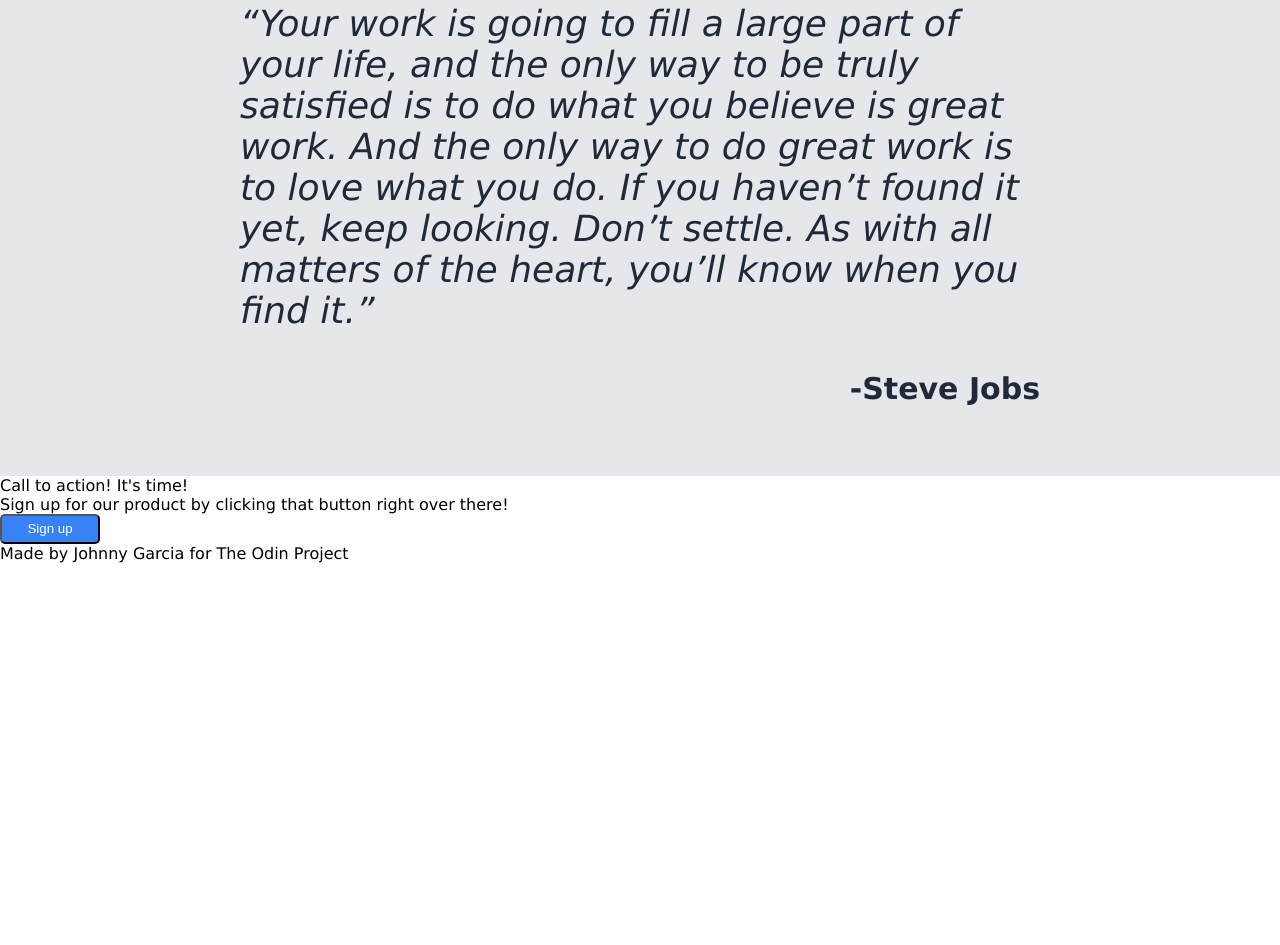
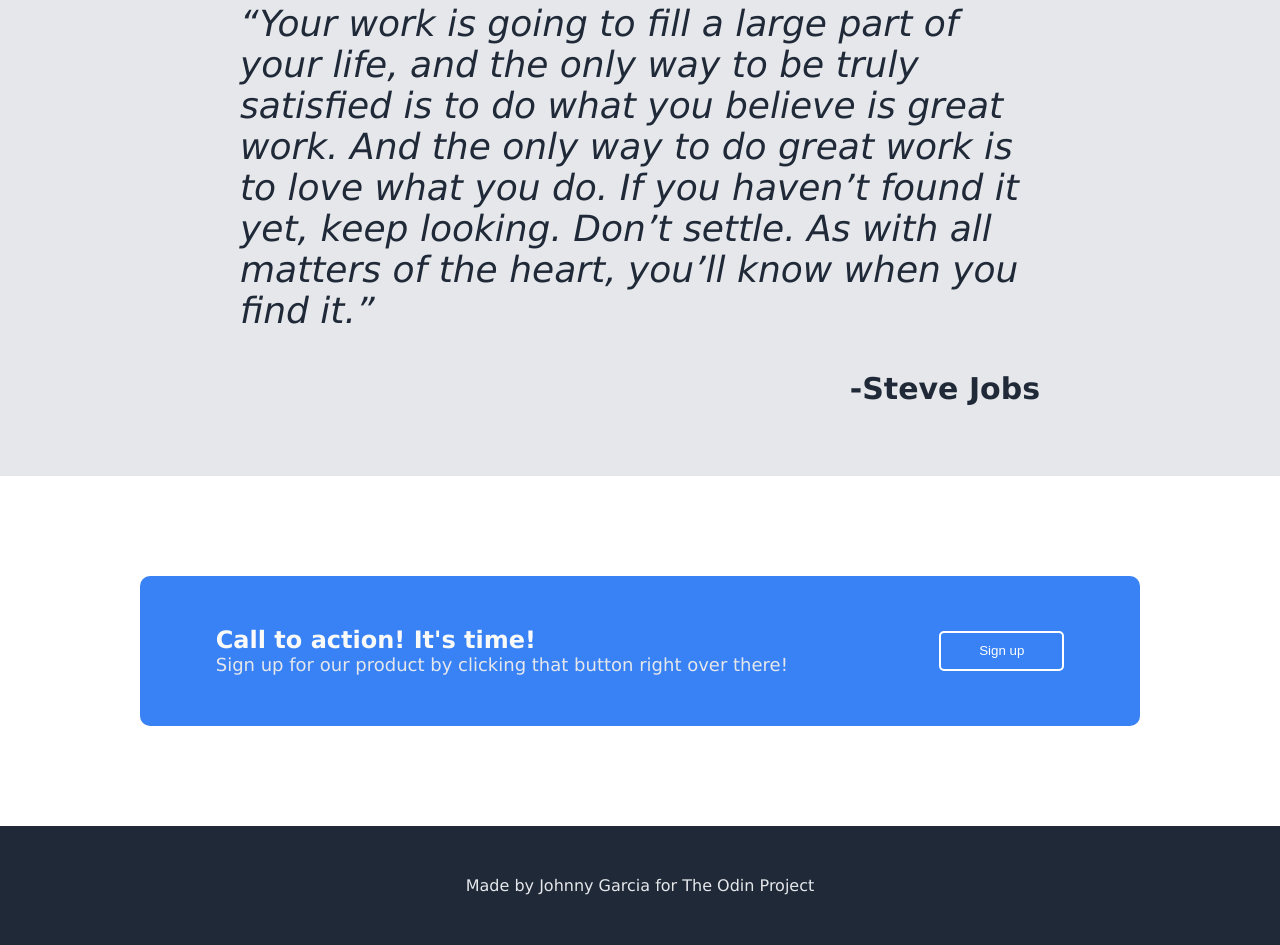
Before and after one commit to johnnyg07/odin_projects, a plain HTML site: page index.html in a window 1280 px wide. Shown: the part 924-1869 px from the top of the page. Before the commit the page ends 1487 px from the top, so only its background shows below. Drawn offline with Linux system fonts and the light colour scheme.

Commit message:
Final html and css. The last few sections were the easiest

```diff
--- a/index.html
+++ b/index.html
@@ -53,12 +53,21 @@
         </div>
     </div>
 
-    <div class="cta">
-        <div id="cta-head">Call to action! It's time!</div>
-        <div id="cta-text">Sign up for our product by clicking that button right over there!</div>
-        <div id="cta-button"><button>Sign up</button></div>
+    <div class="cta-wrapper">
+        <div class="cta">
+            <div class="cta-left">
+                <div id="cta-head">Call to action! It's time!</div>
+                <div id="cta-text">Sign up for our product by clicking that button right over there!</div>
+            </div>
+            <div class="cta-right">
+                <div id="cta-button"><button>Sign up</button></div>
+            </div>
+        </div>
     </div>
 
-    <div class="footer">Made by Johnny Garcia for The Odin Project</div>
+    <div class="footer">
+        <div id="footer-text">Made by Johnny Garcia for The Odin Project</div>
+    </div>
+
 </body>
 </html>
--- a/style.css
+++ b/style.css
@@ -19,7 +19,8 @@ a {
 }
 
 #hero-text,
-a {
+a,
+#cta-text {
     font-size: 18px;
     color: #E5E7EB;
 }
@@ -28,12 +29,13 @@ button {
     background-color: #3882F6;
     color: white;
     border-radius: 5px;
-    height: 30px;
-    width: 100px;
+    height: 40px;
+    width: 125px;
     text-align: center;
 }
 
-#logo{
+#logo,
+#cta-head {
     color: #F9FAF8;
     font-size: 24px;
     font-weight: bold;
@@ -144,3 +146,38 @@ h4 {
 }
 
 /* Call to Action Section */
+
+.cta-wrapper {
+    display: flex;
+    justify-content: center;
+    align-content: center;
+}
+
+.cta {
+    background-color: #3882F6;
+    display: flex;
+    justify-content: space-around;
+    align-items: center;
+    height: 150px;
+    width: 1000px;
+    margin: 100px;
+    border-radius: 10px;
+}
+
+#cta-button button {
+    border: 2px solid white;
+}
+
+/*Footer Section */
+
+.footer {
+    background-color: #1F2937;
+    display: flex;
+    justify-content: center;
+    align-items: center;
+}
+
+#footer-text {
+    color: #E5E7EB;
+    margin: 50px;
+}
```
Also changed, not shown: 1 other file.
